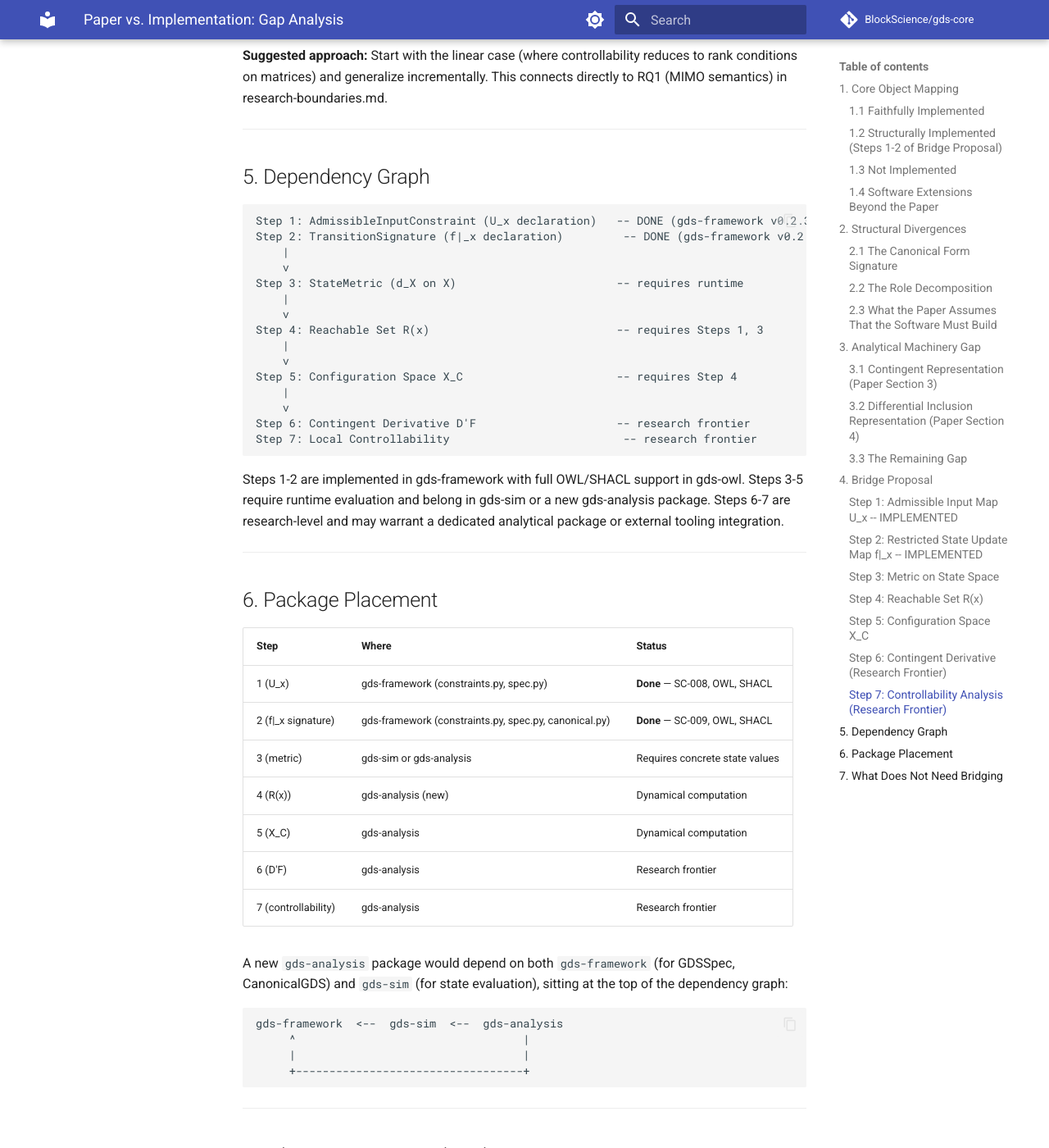
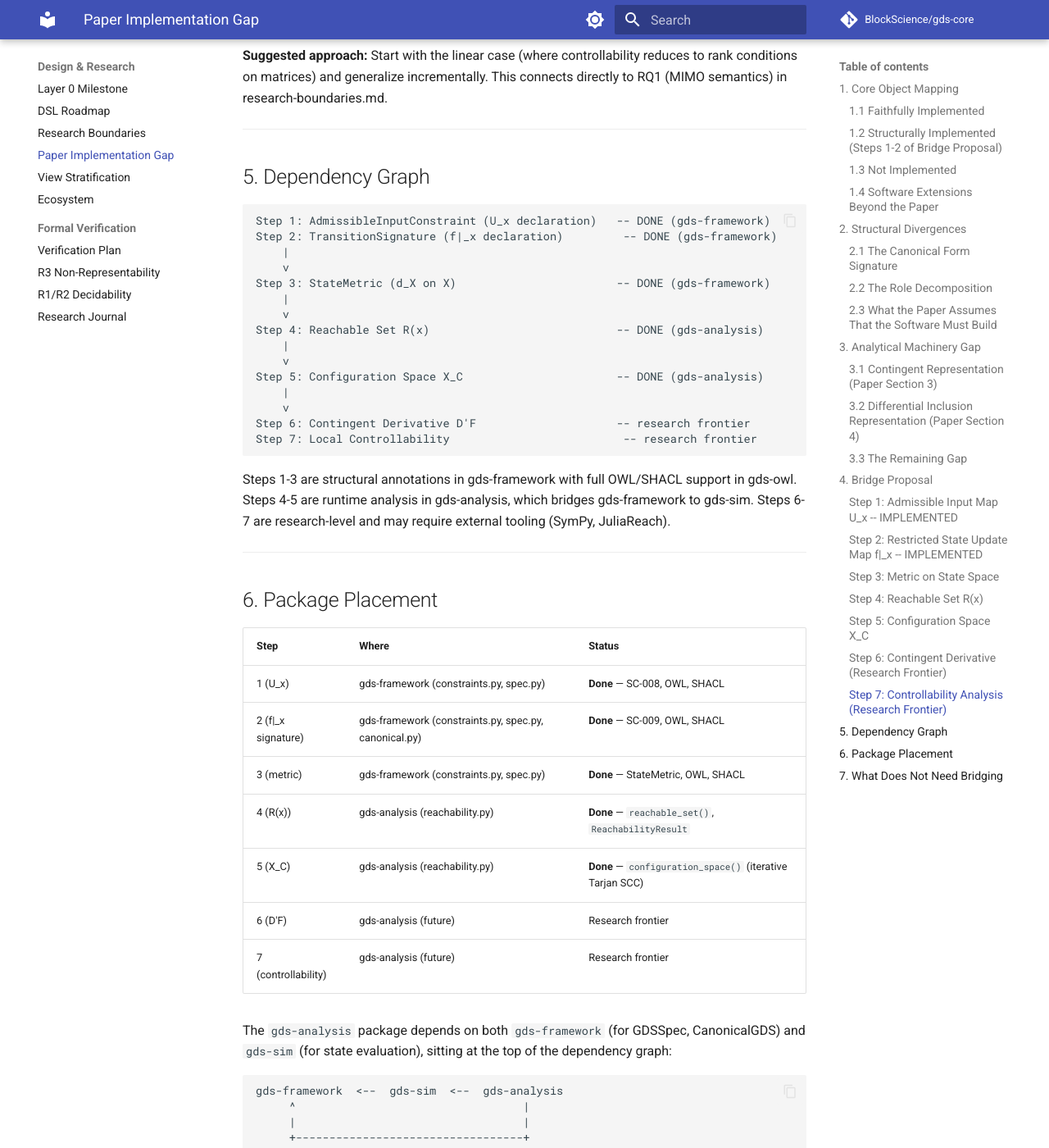
Before and after one commit to BlockScience/gds-core, an MkDocs documentation site: the page built from docs/research/paper-implementation-gap.md, in a window 1280 px wide and 1400 px high, scrolled down 10224 px. Shown: the whole window at 82% size. Built offline with MkDocs 1.6.1 and Material for MkDocs 9.7.7, drawn with Linux system fonts in a browser that asks for light colours; comment, search, counter and statistics services are not loaded.

Commit message:
docs: update research docs for completed Steps 3-5 and add nav entries
paper-implementation-gap.md: Steps 3-5 marked DONE with actual package
locations (gds-framework for Step 3, gds-analysis for Steps 4-5).
Prose updated to reflect gds-analysis as an existing package.

formal-representability.md: Added StateMetric to G_struct (d_X_struct,
R1) and G_behav (d_X_behav distance callable, R3) classifications.

mkdocs.yml: Added verification plan, R3 proofs, R1/R2 decidability,
research journal, and paper gap analysis to Design & Research nav.

````diff
--- a/docs/research/paper-implementation-gap.md
+++ b/docs/research/paper-implementation-gap.md
@@ -422,27 +422,27 @@
 ## 5. Dependency Graph
 
 ```
-Step 1: AdmissibleInputConstraint (U_x declaration)   -- DONE (gds-framework v0.2.3)
-Step 2: TransitionSignature (f|_x declaration)         -- DONE (gds-framework v0.2.3)
+Step 1: AdmissibleInputConstraint (U_x declaration)   -- DONE (gds-framework)
+Step 2: TransitionSignature (f|_x declaration)         -- DONE (gds-framework)
     |
     v
-Step 3: StateMetric (d_X on X)                        -- requires runtime
+Step 3: StateMetric (d_X on X)                        -- DONE (gds-framework)
     |
     v
-Step 4: Reachable Set R(x)                            -- requires Steps 1, 3
+Step 4: Reachable Set R(x)                            -- DONE (gds-analysis)
     |
     v
-Step 5: Configuration Space X_C                       -- requires Step 4
+Step 5: Configuration Space X_C                       -- DONE (gds-analysis)
     |
     v
 Step 6: Contingent Derivative D'F                     -- research frontier
 Step 7: Local Controllability                          -- research frontier
 ```
 
-Steps 1-2 are implemented in gds-framework with full OWL/SHACL support
-in gds-owl. Steps 3-5 require runtime evaluation and belong in gds-sim
-or a new gds-analysis package. Steps 6-7 are research-level and may
-warrant a dedicated analytical package or external tooling integration.
+Steps 1-3 are structural annotations in gds-framework with full OWL/SHACL
+support in gds-owl. Steps 4-5 are runtime analysis in gds-analysis, which
+bridges gds-framework to gds-sim. Steps 6-7 are research-level and may
+require external tooling (SymPy, JuliaReach).
 
 ---
 
@@ -452,13 +452,13 @@
 |---|---|---|
 | 1 (U_x) | gds-framework (constraints.py, spec.py) | **Done** — SC-008, OWL, SHACL |
 | 2 (f\|_x signature) | gds-framework (constraints.py, spec.py, canonical.py) | **Done** — SC-009, OWL, SHACL |
-| 3 (metric) | gds-sim or gds-analysis | Requires concrete state values |
-| 4 (R(x)) | gds-analysis (new) | Dynamical computation |
-| 5 (X_C) | gds-analysis | Dynamical computation |
-| 6 (D'F) | gds-analysis | Research frontier |
-| 7 (controllability) | gds-analysis | Research frontier |
+| 3 (metric) | gds-framework (constraints.py, spec.py) | **Done** — StateMetric, OWL, SHACL |
+| 4 (R(x)) | gds-analysis (reachability.py) | **Done** — `reachable_set()`, `ReachabilityResult` |
+| 5 (X_C) | gds-analysis (reachability.py) | **Done** — `configuration_space()` (iterative Tarjan SCC) |
+| 6 (D'F) | gds-analysis (future) | Research frontier |
+| 7 (controllability) | gds-analysis (future) | Research frontier |
 
-A new `gds-analysis` package would depend on both `gds-framework`
+The `gds-analysis` package depends on both `gds-framework`
 (for GDSSpec, CanonicalGDS) and `gds-sim` (for state evaluation), sitting
 at the top of the dependency graph:
 
--- a/mkdocs.yml
+++ b/mkdocs.yml
@@ -381,5 +381,11 @@
       - Layer 0 Milestone: guides/architecture-milestone-layer0.md
       - DSL Roadmap: guides/dsl-roadmap.md
       - Research Boundaries: research/research-boundaries.md
+      - Paper Implementation Gap: research/paper-implementation-gap.md
       - View Stratification: guides/view-stratification.md
       - Ecosystem: framework/ecosystem.md
+      - Formal Verification:
+          - Verification Plan: research/verification-plan.md
+          - R3 Non-Representability: research/verification/r3-undecidability.md
+          - R1/R2 Decidability: research/verification/representability-proof.md
+          - Research Journal: research/journal.md
````
Also changed, not shown: docs/research/formal-representability.md (+2 -0 lines).
